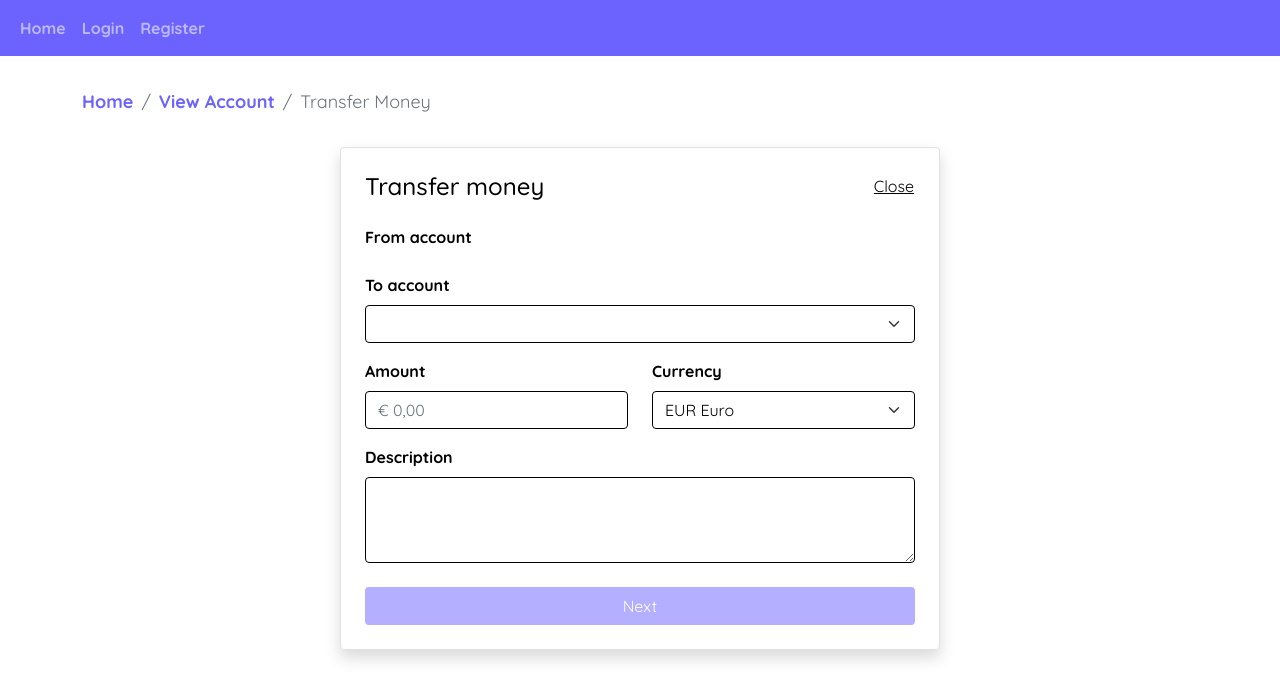
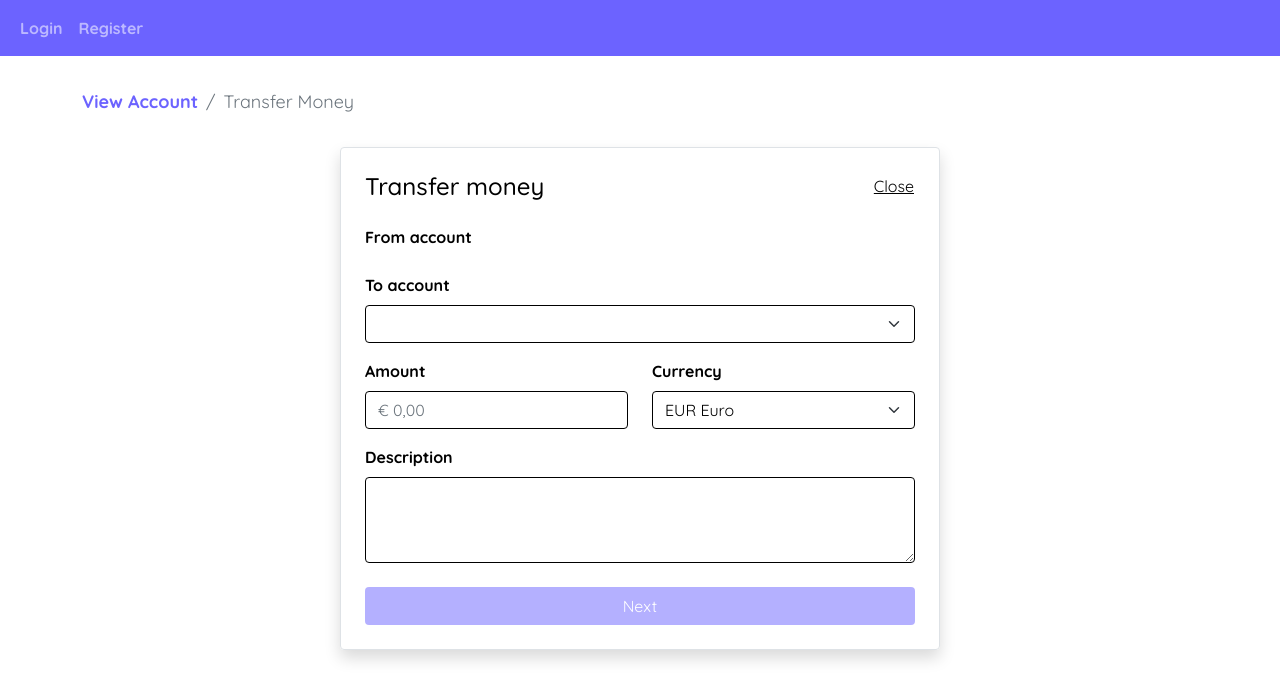
Before and after one commit to meryamdouirii/BankingSystemFrontend, a Vue app: page /transfer-money in a window 1280 px wide. Shown: the top 700 px of the page. Built offline with nearby package versions, Linux system fonts and the light colour scheme.

Commit message:
removed "home" component

```diff
--- a/src/components/Home.vue
+++ /dev/null
@@ -1,37 +0,0 @@
-<script setup>
-import { ref, onMounted, computed } from "vue";
-import { useAuthStore } from "../stores/auth";
-
-const authStore = useAuthStore();
-
-const isLoggedIn = computed(() => authStore.isAuthenticated());
-
-function logout() {
-  authStore.logout();
-}
-</script>
-
-<template>
-  <section>
-    <div class="container">
-      <h2 class="mt-3 mt-lg-5">Welcome to the homepage</h2>
-
-      <div v-if="isLoggedIn">
-        <p class="text-success">You are logged in.</p>
-        <button @click="logout" class="btn btn-danger mb-3">Logout</button>
-      </div>
-
-      <div v-else>
-        <p class="text-muted">You are not logged in.</p>
-      </div>
-    </div>
-  </section>
-</template>
-
-<style scoped>
-pre {
-  background-color: #f8f9fa;
-  padding: 1em;
-  border-radius: 4px;
-}
-</style>
--- a/src/components/Login.vue
+++ b/src/components/Login.vue
@@ -94,7 +94,14 @@ const handleLogin = async () => {
     if (isAtm.value && localStorage.getItem("auth_userRole") === "ROLE_CUSTOMER"){
       router.push("/atm/home");
     }else{
-      router.push("/");
+
+      if (localStorage.getItem("auth_userRole") === "ROLE_CUSTOMER") {
+        router.push("/view-account");
+      } else if (localStorage.getItem("auth_userRole") === "ROLE_EMPLOYEE" || localStorage.getItem("auth_userRole") === "ROLE_ADMINISTRATOR") {
+        router.push("/manage-users");
+      }else{
+        router.push("/login");
+      }
     }
   } catch (err) {
     // Always show generic error message on any failure
--- a/src/components/Navigation.vue
+++ b/src/components/Navigation.vue
@@ -16,32 +16,6 @@ function logout() {
   <nav class="navbar navbar-expand-md navbar-dark nav">
     <div class="container-fluid">
       <ul class="navbar-nav me-auto mb-2 mb-md-0">
-        <li class="nav-item">
-          <router-link to="/" class="nav-link" active-class="active"
-            >Home</router-link
-          >
-        </li>
-        <li v-if="!isLoggedIn" class="nav-item">
-          <router-link to="/login" class="nav-link" active-class="active"
-            >Login</router-link
-          >
-        </li>
-        <li v-if="!isLoggedIn" class="nav-item">
-          <router-link to="/register" class="nav-link" active-class="active"
-            >Register</router-link
-          >
-        </li>
-        <li v-if="isLoggedIn" class="nav-item">
-          <router-link
-            @click.prevent="logout"
-            to="/login"
-            class="nav-link"
-            active-class="active"
-          >
-            Log Out
-          </router-link>
-        </li>
-
         <li
           v-if="
             userRole === 'ROLE_ADMINISTRATOR' || userRole === 'ROLE_EMPLOYEE'
@@ -82,6 +56,26 @@ function logout() {
             >Start</router-link
           >
         </li>
+        <li v-if="!isLoggedIn" class="nav-item">
+          <router-link to="/login" class="nav-link" active-class="active"
+            >Login</router-link
+          >
+        </li>
+        <li v-if="!isLoggedIn" class="nav-item">
+          <router-link to="/register" class="nav-link" active-class="active"
+            >Register</router-link
+          >
+        </li>
+        <li v-if="isLoggedIn" class="nav-item">
+          <router-link
+            @click.prevent="logout"
+            to="/login"
+            class="nav-link"
+            active-class="active"
+          >
+            Log Out
+          </router-link>
+        </li>
       </ul>
     </div>
   </nav>
--- a/src/components/atm/deposit.vue
+++ b/src/components/atm/deposit.vue
@@ -2,6 +2,9 @@
     <div class="atm-home-container">
         <main class="main-content text-center">
             <div class="atm-card">
+                <p class="breadcrumb-item">
+                    <RouterLink to="/atm/home"><- Go Back</RouterLink>
+                </p>
                 <div v-if="error" class="alert alert-danger m-4">
                     {{ error }}
                 </div>
--- a/src/components/customer/ViewAccount.vue
+++ b/src/components/customer/ViewAccount.vue
@@ -3,9 +3,6 @@
     <div class="container py-4">
       <nav aria-label="breadcrumb" class="breadcrumb-container">
         <ol class="breadcrumb-list">
-          <li class="breadcrumb-item">
-            <router-link to="/">Home</router-link>
-          </li>
           <li  class="breadcrumb-item active">
             <span>View Account</span>
           </li>
--- a/src/components/employee/AccountView.vue
+++ b/src/components/employee/AccountView.vue
@@ -2,9 +2,6 @@
   <div class="container">
     <nav aria-label="breadcrumb" class="breadcrumb-container">
       <ol class="breadcrumb-list">
-        <li class="breadcrumb-item">
-          <router-link to="/">Home</router-link>
-        </li>
         <li class="breadcrumb-item">
           <router-link to="/manage-users">Manage Users</router-link>
         </li>
--- a/src/components/employee/AllTransactions.vue
+++ b/src/components/employee/AllTransactions.vue
@@ -2,10 +2,7 @@
   <div class="container">
     <nav aria-label="breadcrumb" class="breadcrumb-container">
       <ol class="breadcrumb-list">
-        <li class="breadcrumb-item">
-          <router-link to="/">Home</router-link>
-        </li>
-        <li class="breadcrumb-item">
+        <li class="breadcrumb-item active">
           <span>All Transactions</span>
         </li>
       </ol>
--- a/src/components/employee/ManageUsers.vue
+++ b/src/components/employee/ManageUsers.vue
@@ -3,9 +3,6 @@
   <div class="container">
     <nav aria-label="breadcrumb" class="breadcrumb-container">
       <ol class="breadcrumb-list">
-        <li class="breadcrumb-item">
-          <router-link to="/">Home</router-link>
-        </li>
         <li class="breadcrumb-item active">
           <span>Manage Users</span>
         </li>
--- a/src/components/employee/UserView.vue
+++ b/src/components/employee/UserView.vue
@@ -2,9 +2,6 @@
   <div class="container">
     <nav aria-label="breadcrumb" class="breadcrumb-container">
       <ol class="breadcrumb-list">
-        <li class="breadcrumb-item">
-          <router-link to="/">Home</router-link>
-        </li>
         <li class="breadcrumb-item">
           <router-link to="/manage-users">Manage Users</router-link>
         </li>
--- a/src/components/transactions/TransactionOverview.vue
+++ b/src/components/transactions/TransactionOverview.vue
@@ -3,9 +3,6 @@
     <div v-if="isEmployeeOrAdmin">
       <nav aria-label="breadcrumb" class="breadcrumb-container">
         <ol class="breadcrumb-list">
-          <li class="breadcrumb-item">
-            <router-link to="/">Home</router-link>
-          </li>
           <li class="breadcrumb-item">
             <router-link to="/manage-users">Manage Users</router-link>
           </li>
@@ -28,9 +25,6 @@
     <div v-else>
       <nav aria-label="breadcrumb" class="breadcrumb-container">
         <ol class="breadcrumb-list">
-          <li class="breadcrumb-item">
-            <router-link to="/">Home</router-link>
-          </li>
           <li class="breadcrumb-item">
             <router-link to="/view-account">View Account</router-link>
           </li>
--- a/src/components/transfer-money/Transfer-Form.vue
+++ b/src/components/transfer-money/Transfer-Form.vue
@@ -2,9 +2,6 @@
   <div class="container" style="background-color: white; min-height: 100vh">
     <nav aria-label="breadcrumb" class="breadcrumb-container">
       <ol class="breadcrumb-list">
-        <li class="breadcrumb-item">
-          <router-link to="/">Home</router-link>
-        </li>
         <li class="breadcrumb-item">
           <router-link to="/view-account">View Account</router-link>
         </li>
--- a/src/router/index.js
+++ b/src/router/index.js
@@ -2,7 +2,6 @@ import { createRouter, createWebHistory } from "vue-router";
 import { useAuthStore } from "../stores/auth";
 import { computed } from "vue";
 
-import Home from "../components/Home.vue";
 import Login from "../components/Login.vue";
 import Register from "../components/Register.vue";
 import ManageUsers from "../components/employee/ManageUsers.vue";
@@ -16,7 +15,6 @@ import AllTransactions from "../components/employee/AllTransactions.vue";
 import Atm from "@/components/atm/home.vue";
 import Deposit from "@/components/atm/deposit.vue";
 const routes = [
-  { path: "/", component: Home, meta: { authRequired: false } },
   {
     path: "/403-forbidden",
     component: Forbidden,
@@ -75,7 +73,7 @@ const routes = [
       roles: ["ROLE_ADMINISTRATOR", "ROLE_EMPLOYEE"],
     },
   },
-  { path: "/atm/home", component: Atm },
+  { path: "/atm/home", component: Atm, meta: { authRequired: true, roles: ["ROLE_CUSTOMER"] } },
   {
     path: "/atm/deposit",
     component: Deposit,
```
Lines whose indentation alone changed are shown as unchanged.
